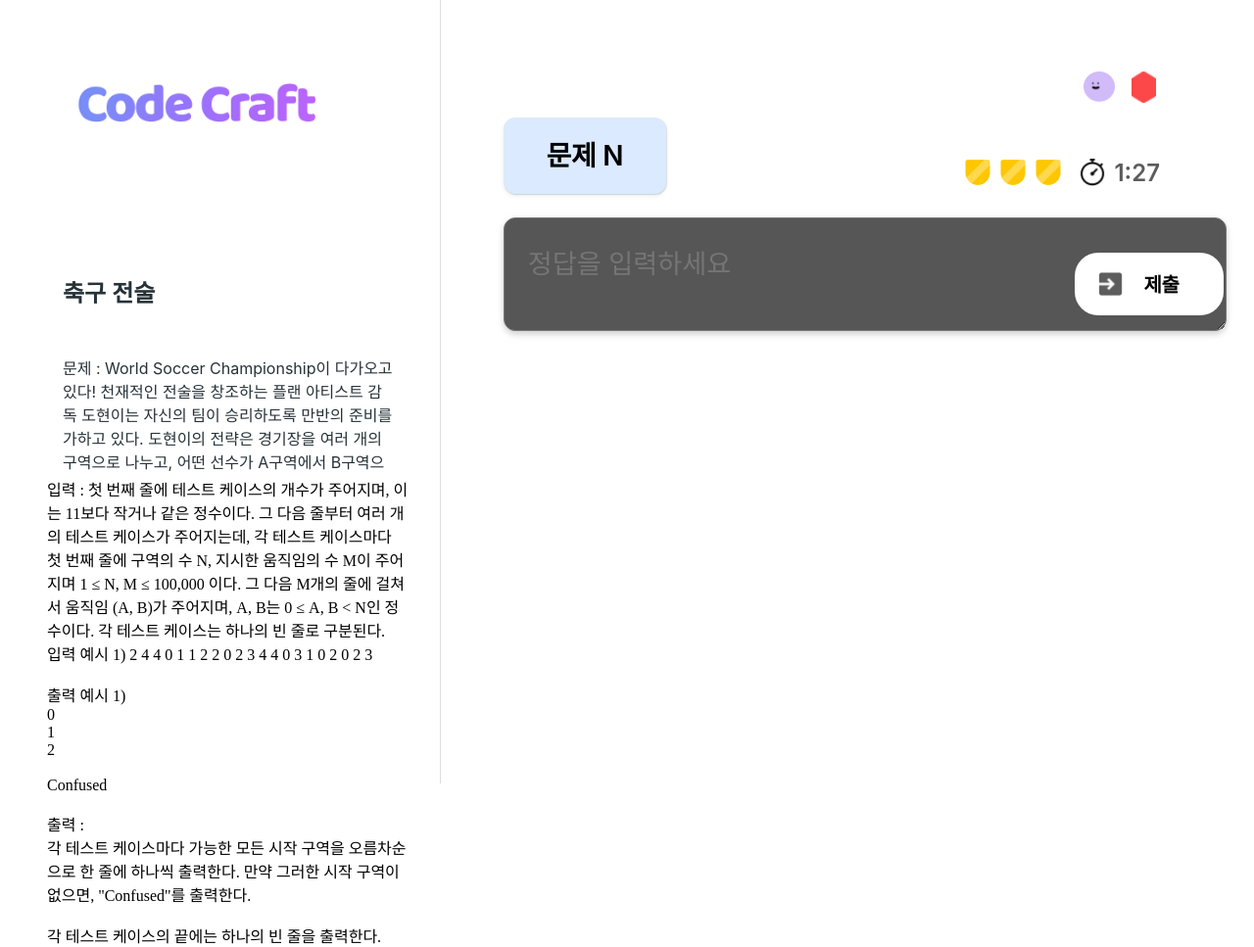
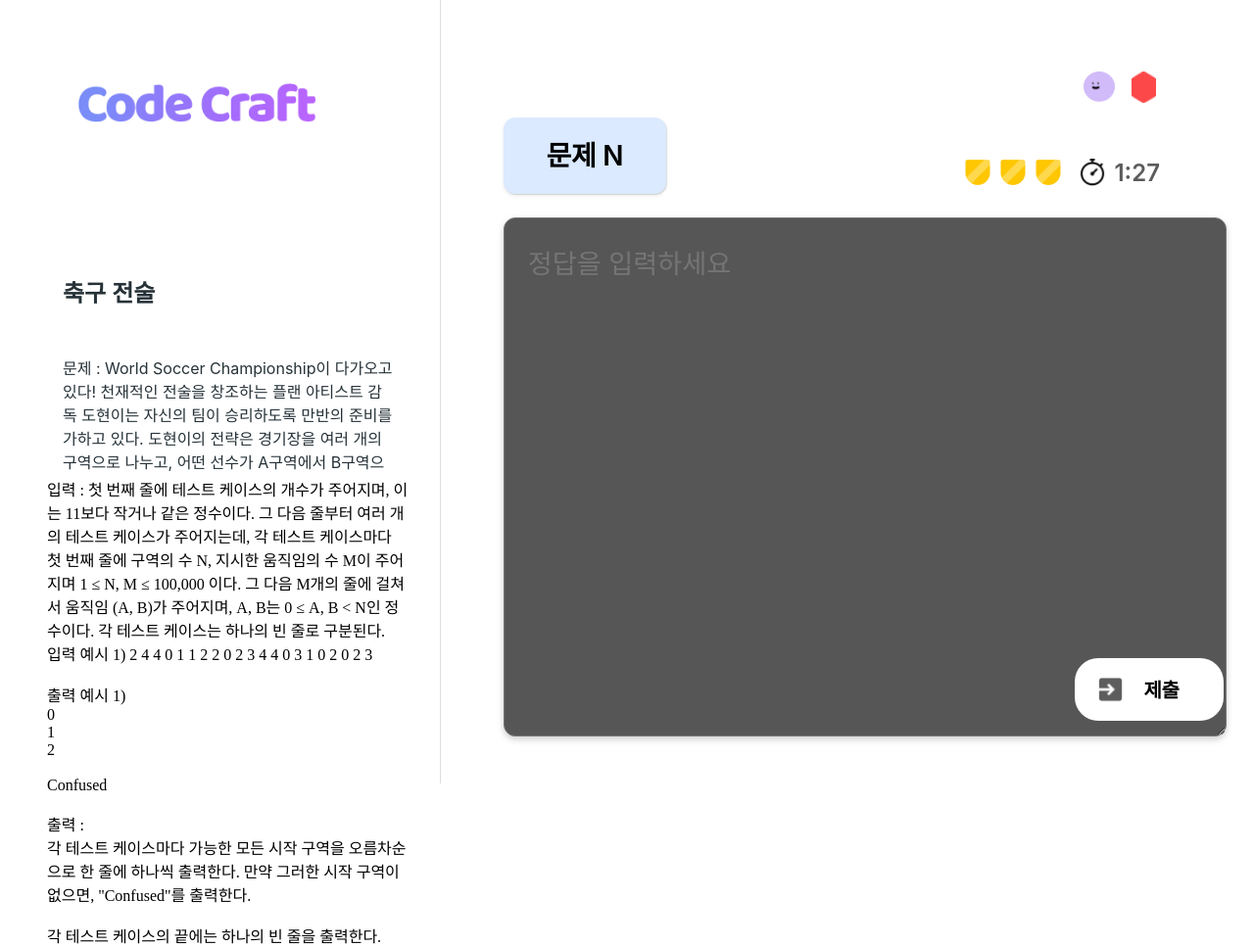
Before and after one commit to skkuse/2023spring_41class_team9, a Django app: page /board/practice/practice_mode_start/1 in a window 1280 px wide. Shown: the whole page at 98% size. Run offline with Django 4.2, Linux system fonts and the light colour scheme; data comes from the database, SQL or seed files in the repository; parts of the project's set-up code (start-up, migrations or seed data) failed here and were passed over.

Commit message:
<fix> css 수정2

```diff
--- a/static/basic.css
+++ b/static/basic.css
@@ -337,7 +337,7 @@
 
 .user_answer {
     width: 98%;
-    height: 200%;
+    height: 60vh;
     padding: 1.5rem;
     border-radius: 12px;
     box-shadow: 0 3px 6px 0 rgba(0, 0, 0, 0.1), 0 4px 8px 0 rgba(0, 0, 0, 0.08), 0 1px 12px 0 rgba(0, 0, 0, 0.04);
```
